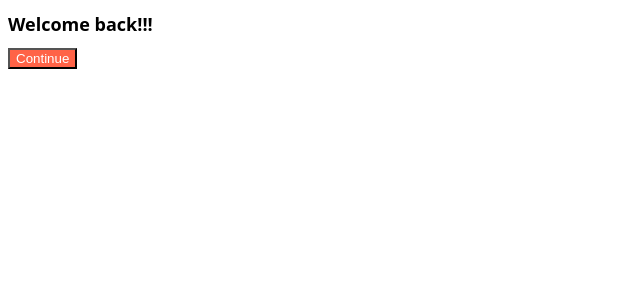
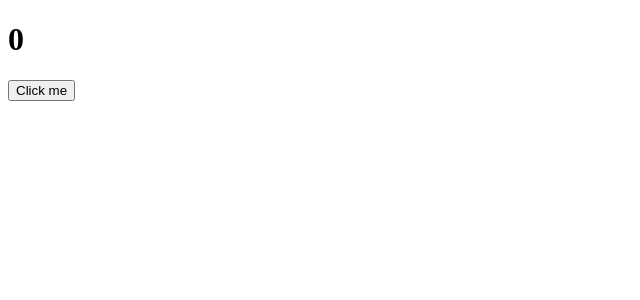
Before and after one commit to butterbeetle/react-for-beginners, a React (Create React App) app: page / in a window 1280 px wide. Shown: the top 300 px of the page, without its empty margins (0-640 px from the left). Built offline with nearby package versions, Linux system fonts and the light colour scheme.

Commit message:
6.0 Introduction

```diff
--- a/src/App.js
+++ b/src/App.js
@@ -1,11 +1,13 @@
-import Button from "./Button";
-import styles from "./App.module.css";
+import { useState } from "react";
 
 function App() {
+  const [counter, setValue] = useState(0);
+  const onClick = () => setValue((prev) => prev + 1);
+  console.log("Call an api");
   return (
     <div>
-      <h1 className={styles.title}>Welcome back!!!</h1>
-      <Button text={"Continue"} />
+      <h1>{counter}</h1>
+      <button onClick={onClick}>Click me</button>
     </div>
   );
 }
```
